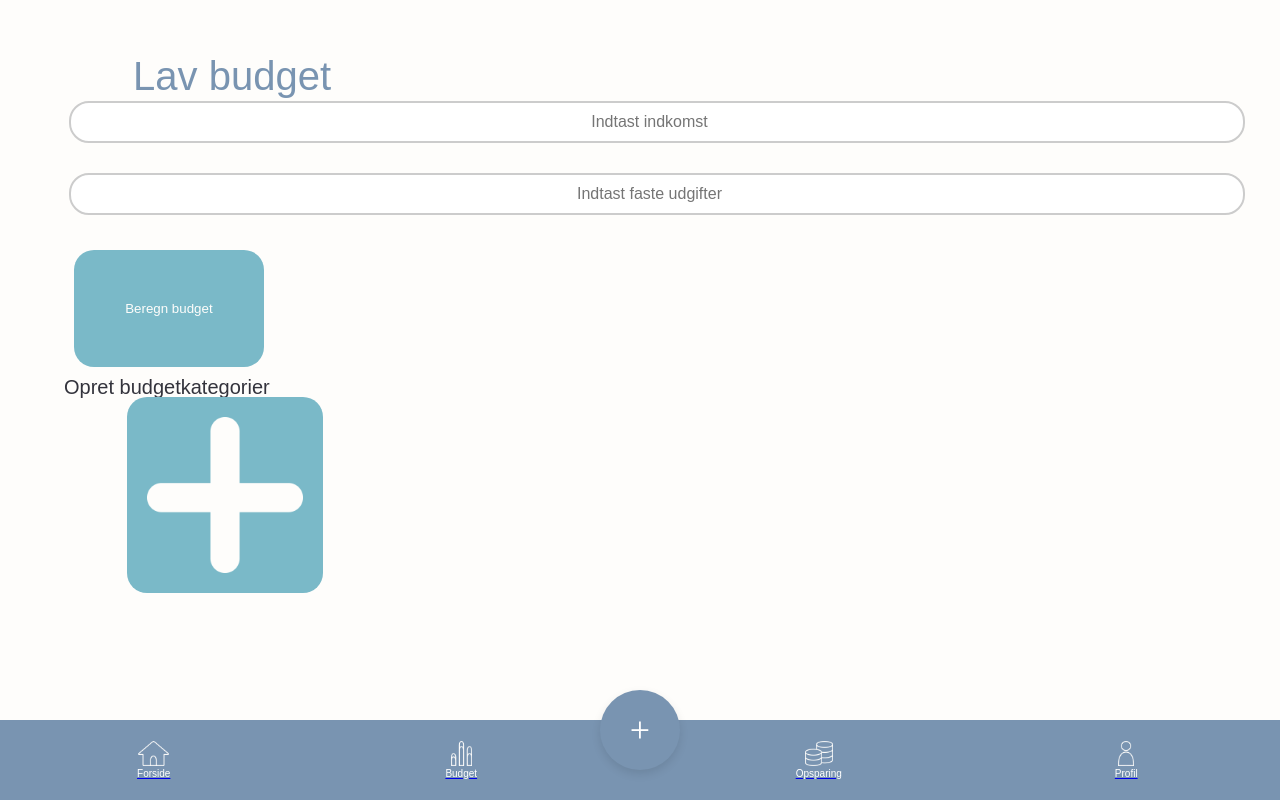
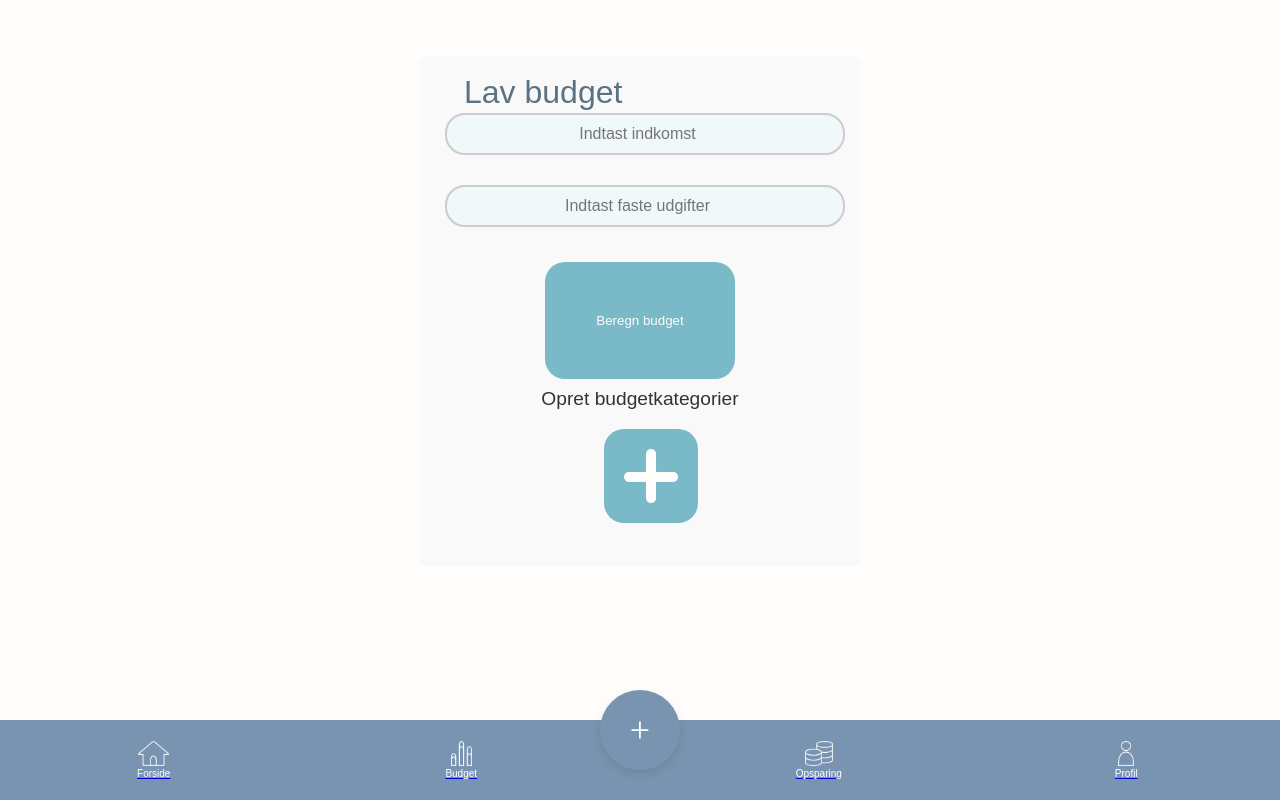
Before and after one commit to SarahCant/web-app, a React (Vite) app: page /makebudget in a window 1280 px wide. Built offline with nearby package versions, Linux system fonts and the light colour scheme.

Commit message:
lidt css

```diff
--- a/src/App.jsx
+++ b/src/App.jsx
@@ -11,6 +11,7 @@ import AddExpenses from "./pages/AddExpenses";
 import Savings from "./pages/Savings";
 import MakeBudget from "./pages/MakeBudget";
 import MyBudget from "./pages/MyBudget";
+
 
 export default function App() {
   return (
--- a/src/css/Julie.css
+++ b/src/css/Julie.css
@@ -77,6 +77,8 @@
   margin: 20px;
 }
 
+/*MakeBudget*/
+
 .form-container {
   display: flex;
   flex-direction: column;
@@ -104,3 +106,55 @@ input {
   max-width: 100%;
   height: auto;
 }
+
+.makebudget_main {
+    background-color: #f9f9f9;
+    padding: 20px;
+    margin: 0 auto;
+    max-width: 400px;
+    text-align: center;
+    border-radius: 8px;
+  }
+
+  .makebudget_main h1 {
+    font-size: 2em;
+    color: #5a7384;
+    text-align: left; /* Venstrestiller overskriften */
+
+  }
+
+  .input-group {
+    margin-bottom: 20px;
+  }
+
+  .input-group input {
+    width: 100%;
+    padding: 15px;
+    font-size: 1.1em;
+    border-radius: 25px;
+    border: 1px solid #c9c9c9;
+    box-sizing: border-box;
+    background-color: #f1f8fa;
+    text-align: center;
+  }
+
+  .budget_display {
+    font-size: 1.5em;
+    font-weight: bold;
+    margin: 20px 0;
+    color: black;
+  }
+
+  .fp_addcategory {
+    width: 60px;
+    margin: 20px 0;
+  }
+
+  .fp_addcategory img {
+    width: 100%;
+  }
+
+  p {
+    font-size: 1.2em;
+    color: #333;
+  }
--- a/src/pages/MakeBudget.jsx
+++ b/src/pages/MakeBudget.jsx
@@ -1,6 +1,7 @@
 import { useState } from "react";
 import { Link } from "react-router-dom";
 import "../css/Sarah.css";
+import '../css/Julie.css';
 
 export default function MakeBudget() {
   const [income, setIncome] = useState("");
```
